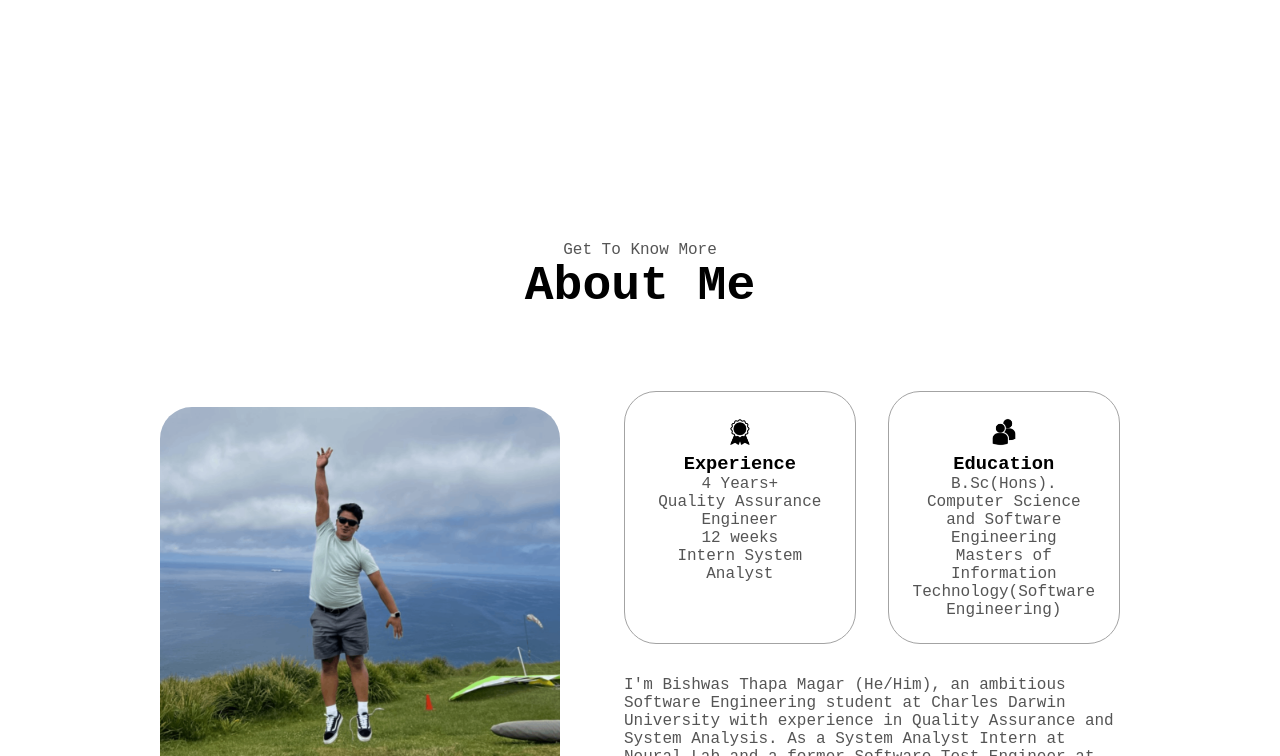
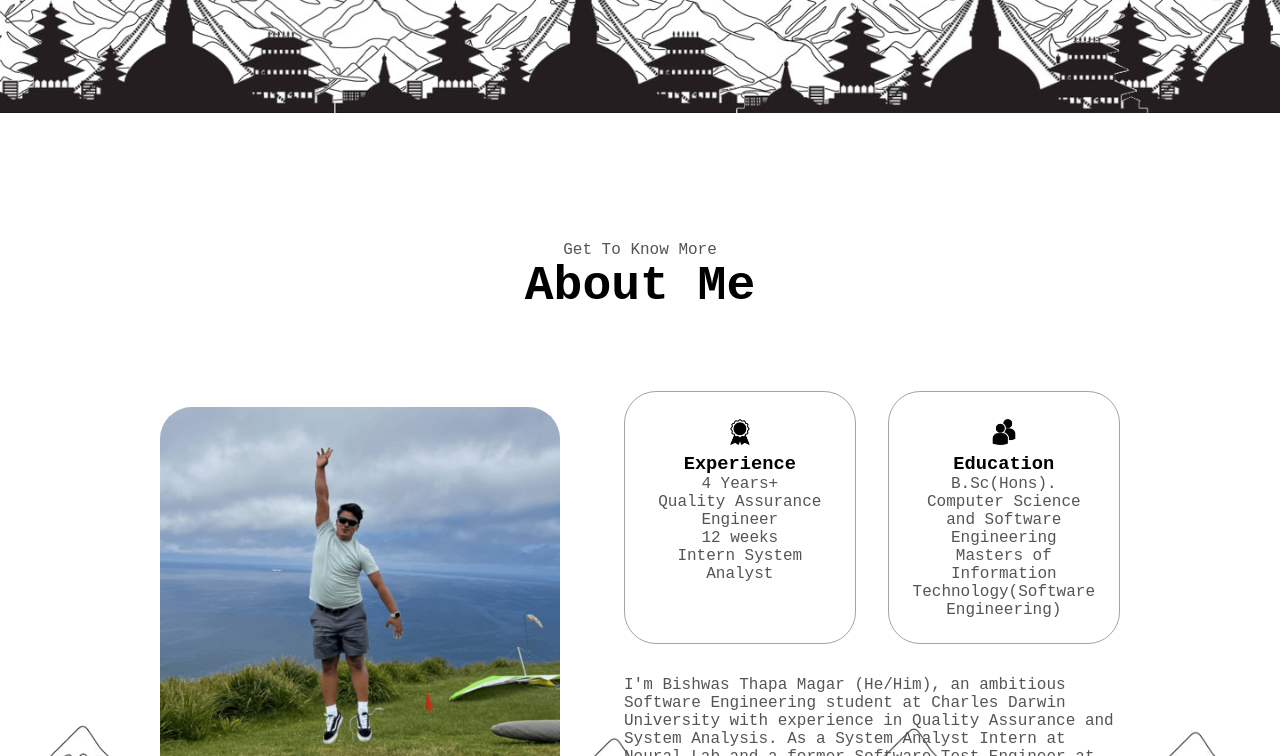
Before and after one commit to bishwasmgr/portfolio, a plain HTML site: page index.html in a window 1280 px wide. Shown: the part 687-1443 px from the top of the page. Drawn offline with Linux system fonts and the light colour scheme.

Commit message:
Final Version

```diff
--- a/style.css
+++ b/style.css
@@ -9,10 +9,10 @@
 
 body {
   font-family: "Ubuntu Sans Mono", monospace;
-  /* background-image: url(./assets/My_back.png);
+  background-image: url(./assets/My_back.png);
   background-position: center;
   background-attachment: fixed;
-  background-size: cover; */
+  background-size: cover;
 }
 
 html {
```
